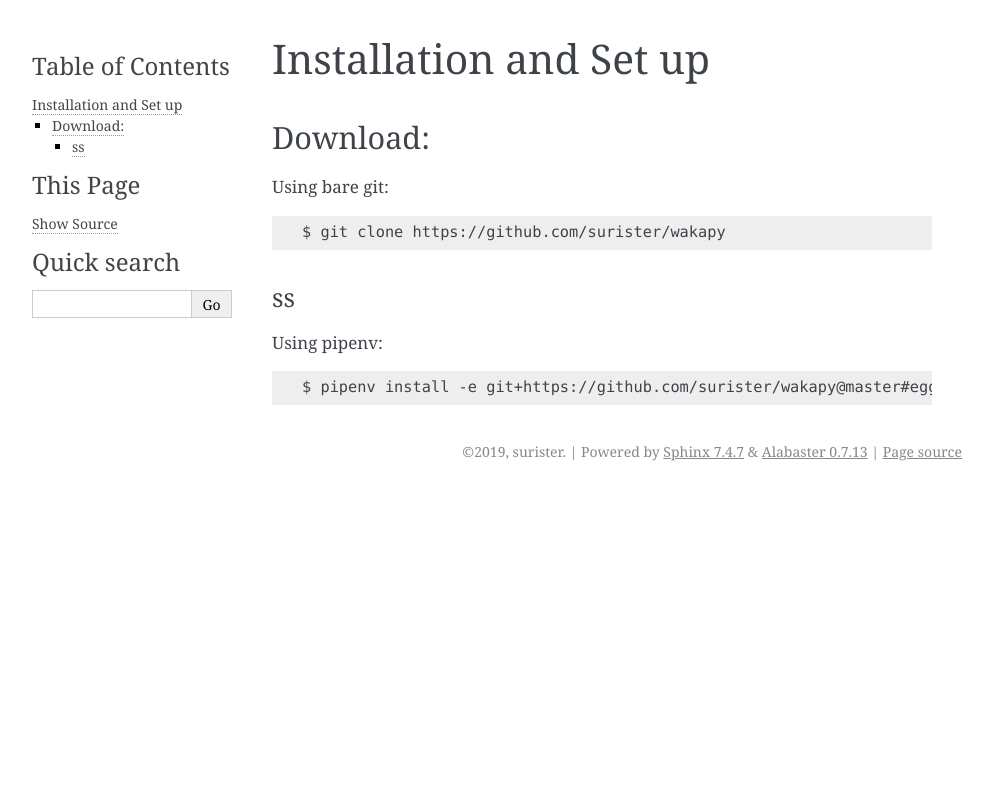
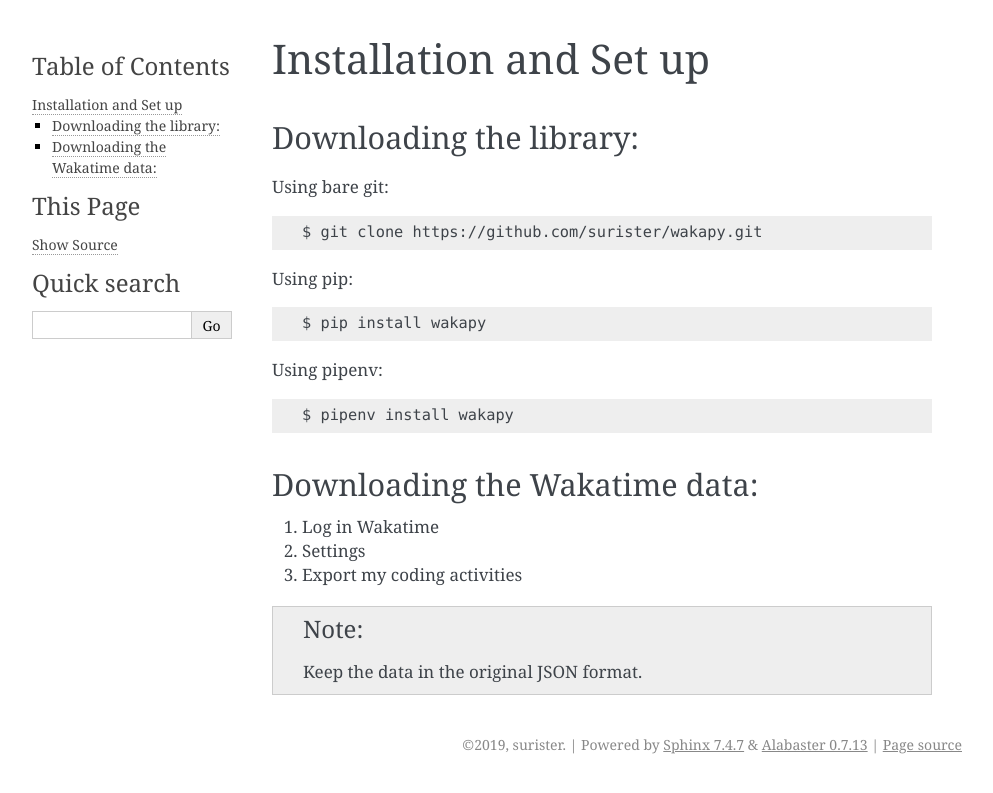
Before and after one commit to surister/wakapy, a Sphinx documentation site: the page built from docs/source/install.rst, in a window 1280 px wide. Shown: the top 793 px of the page, without its empty margins (148-1141 px from the left). Built offline with Sphinx 7.4.7, drawn with Linux system fonts in a browser that asks for light colours.

Commit message:
Add installation guide

```diff
--- a/docs/source/install.rst
+++ b/docs/source/install.rst
@@ -4,17 +4,25 @@
 
 .. _install:
 
-Download:
+Downloading the library:
 ---------------------------------
 
 Using bare git::
 
-     $ git clone https://github.com/surister/wakapy
+     $ git clone https://github.com/surister/wakapy.git
 
+Using pip::
 
-ss
-__
+    $ pip install wakapy
 
 Using pipenv::
 
-     $ pipenv install -e git+https://github.com/surister/wakapy@master#egg=wakapy
+     $ pipenv install wakapy
+
+Downloading the Wakatime data:
+------------------------------
+1. Log in Wakatime
+2. Settings
+3. Export my coding activities
+
+.. note:: Keep the data in the original JSON format.
```
